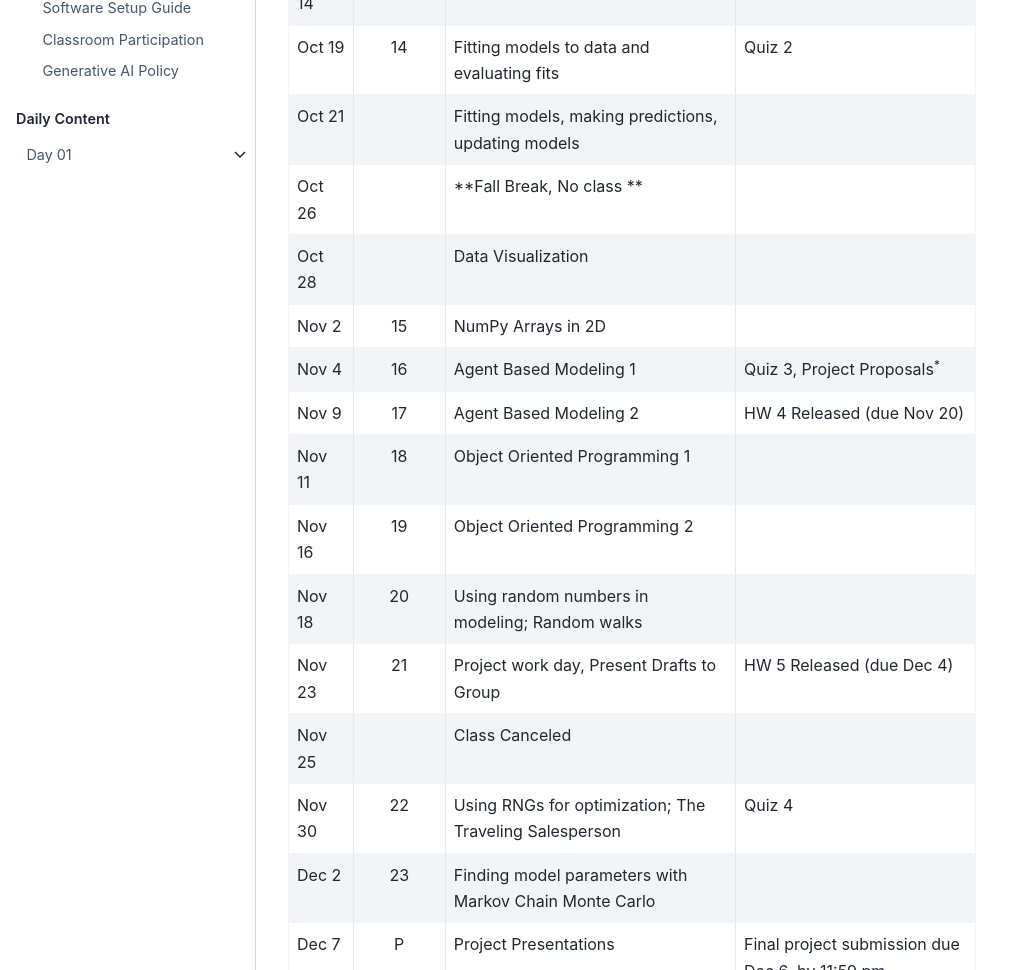
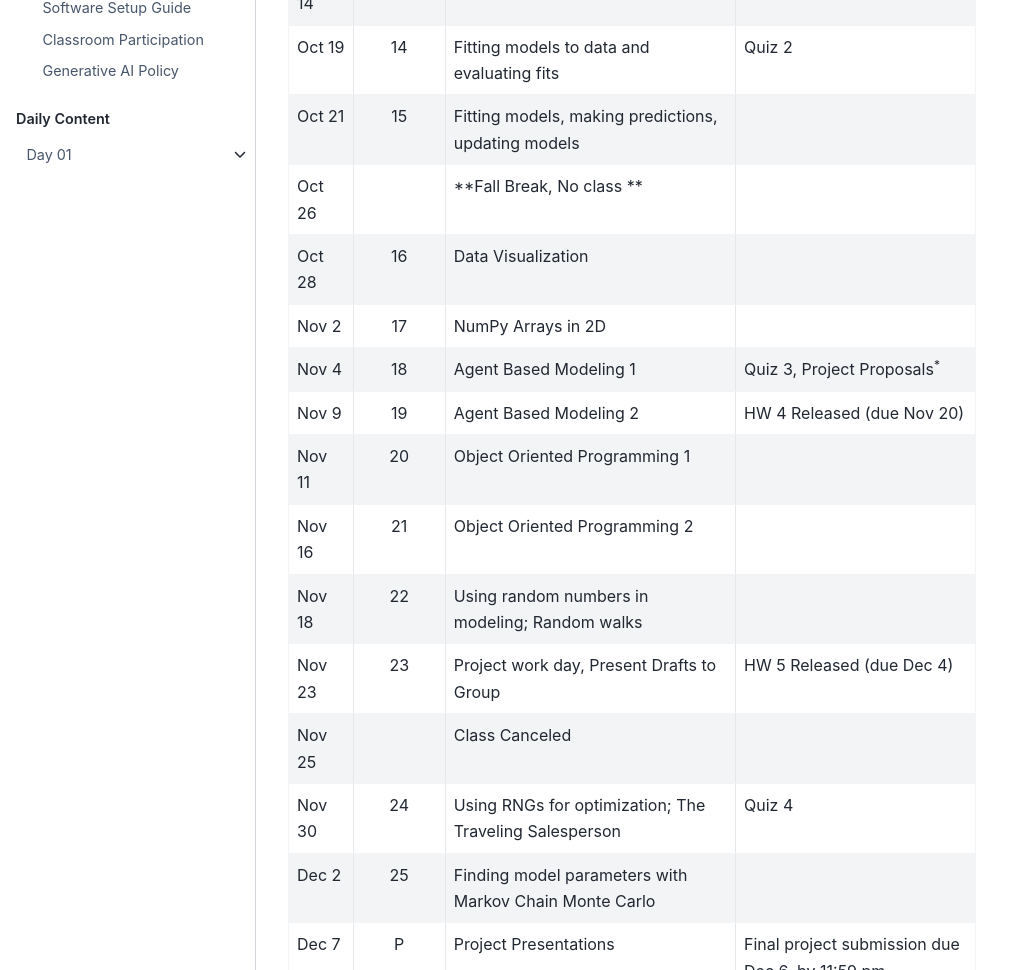
Before and after one commit to msu-cmse-courses/CMSE801-F26, a Jupyter Book: the page built from Course_Documents/Schedule/schedule.md, in a window 1280 px wide and 1400 px high, scrolled down 902 px. Shown: the part 302-1272 px from the top of the window, without its empty margins (0-1031 px from the left). Built offline with Jupyter Book 1.0.4 settings and Sphinx 7.4.7 and the Sphinx Book theme 1.1.4, drawn with Linux system fonts in a browser that asks for light colours; pages that are not in the unit, such as notebooks, are missing from menus.

Commit message:
Update schedule.md

```diff
--- a/Course_Documents/Schedule/schedule.md
+++ b/Course_Documents/Schedule/schedule.md
@@ -20,19 +20,19 @@ Below is the approximate timeline for the course. Please note that everything is
 | Oct 12     |       12       | Introduction to the Pandas Data Analysis Library      |                                     |
 | Oct 14      |      13          | Exploring data with Pandas                           |  HW 3 Released (due Oct 23)       |
 | Oct 19     |       14       | Fitting models to data and evaluating fits            |     Quiz 2                          |
-| Oct 21      |                |  Fitting models, making predictions, updating models |                                    |
+| Oct 21      |      15        |  Fitting models, making predictions, updating models |                                    |
 | Oct 26     |                 |   **Fall Break,  No class **                        |                                    |
-| Oct 28     |                 |   Data Visualization                        |                                    |
-| Nov 2     |       15       | NumPy Arrays in 2D   |                                      |
-| Nov 4     |       16       | Agent Based Modeling 1                              | Quiz 3, Project Proposals<sup>*</sup>|
-| Nov 9     |       17       | Agent Based Modeling 2                                | HW 4 Released (due Nov 20)           |
-| Nov 11     |       18       | Object Oriented Programming 1                         |                                     |
-| Nov 16     |       19       | Object Oriented Programming 2                         |                                     |
-| Nov 18    |       20       | Using random numbers in modeling; Random walks        |                                      |
-| Nov 23    |       21       | Project work day, Present Drafts to Group              | HW 5 Released (due Dec 4)          |
+| Oct 28     |          16    |   Data Visualization                        |                                    |
+| Nov 2     |       17       | NumPy Arrays in 2D   |                                      |
+| Nov 4     |       18       | Agent Based Modeling 1                              | Quiz 3, Project Proposals<sup>*</sup>|
+| Nov 9     |       19       | Agent Based Modeling 2                                | HW 4 Released (due Nov 20)           |
+| Nov 11     |       20       | Object Oriented Programming 1                         |                                     |
+| Nov 16     |       21       | Object Oriented Programming 2                         |                                     |
+| Nov 18    |       22       | Using random numbers in modeling; Random walks        |                                      |
+| Nov 23    |       23       | Project work day, Present Drafts to Group              | HW 5 Released (due Dec 4)          |
 | Nov 25    |                 | Class Canceled                                       |                                      |
-| Nov 30    |       22       | Using RNGs for optimization; The Traveling Salesperson|   Quiz 4                             |
-| Dec 2    |       23       | Finding model parameters with Markov Chain Monte Carlo|                                       |
+| Nov 30    |       24       | Using RNGs for optimization; The Traveling Salesperson|   Quiz 4                             |
+| Dec 2    |       25       | Finding model parameters with Markov Chain Monte Carlo|                                       |
 | Dec 7   |       P       | Project Presentations                                 |Final project submission due Dec 6, by 11:59 pm |
 | Dec  9   |       P       | Project Presentations|                                       |
 
```
